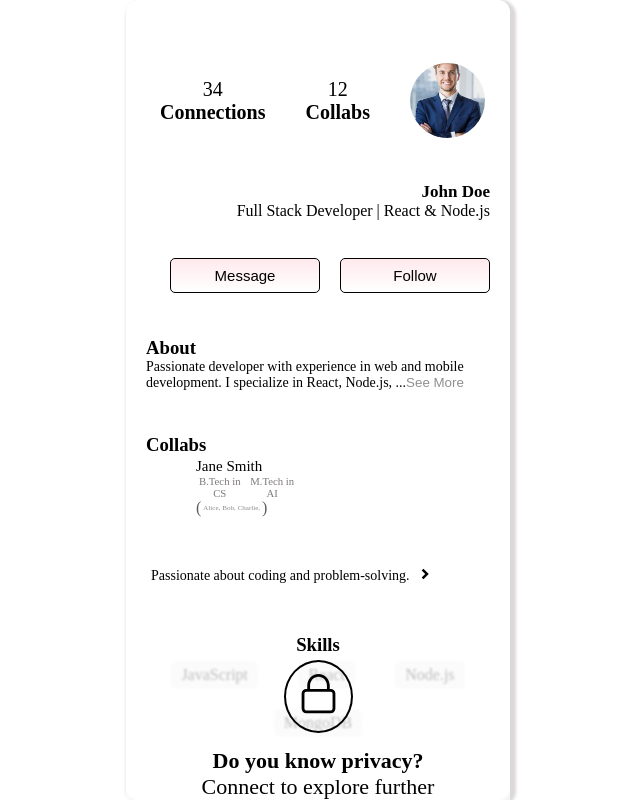
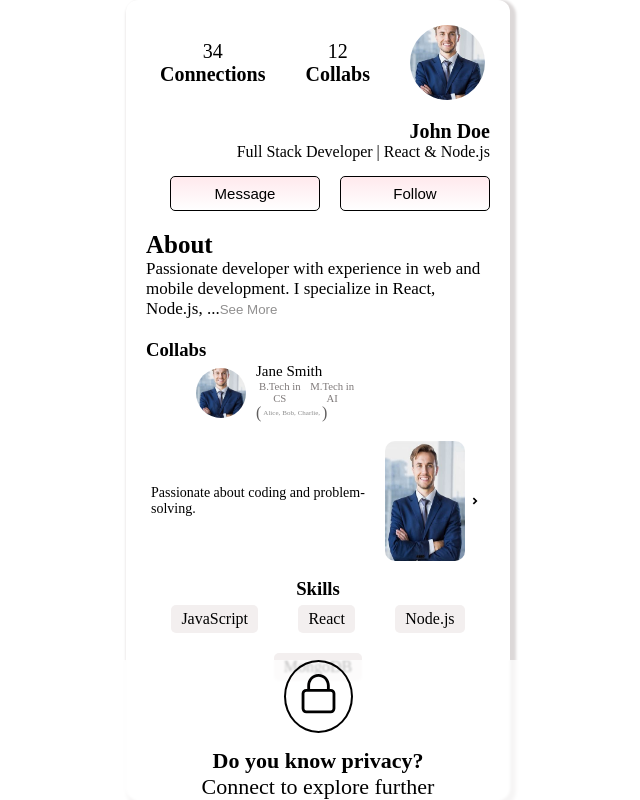
Before and after one commit to sachinpal14/MiddleSection1, a React (Vite) app: page / in a window 1280 px wide. Shown: the whole page, without its empty margins (322-962 px from the left). Built offline with nearby package versions, Linux system fonts and the light colour scheme.

Commit message:
classname change

```diff
--- a/src/components/MiddleSection/MiddleSection-1.css
+++ b/src/components/MiddleSection/MiddleSection-1.css
@@ -1,23 +1,23 @@
-.middle-section-1-mainParent {
+.Followers-middle-section-1-mainParent-privacy {
   display: flex;
   justify-content: center;
   align-items: center;
 }
 
-.middle-section-1-middle-section {
+.Followers-middle-section-1-middle-section-privacy {
   padding: 20px;
   box-shadow: 3px 3px 3px 3px rgb(220, 216, 216);
   border-radius: 12px;
   text-align: center;
   flex-direction: column;
   display: flex;
-  justify-content: space-evenly;
+  gap: 15px;
   width: 30vw;
   min-height: 100vh;
   position: relative;
 }
 
-.middle-section-1-profile-header {
+.Followers-middle-section-1-profile-header-privacy {
   display: flex;
   flex-direction: row-reverse;
   justify-content: end;
@@ -27,138 +27,177 @@
   font-size: 20px;
 }
 
-.middle-section-1-profile-info {
+.Followers-middle-section-1-profile-info-privacy {
   display: flex;
   flex-direction: column;
   align-items: end;
 }
 
-.middle-section-1-profile-info h2 {
-  font-size: 17px;
+.Followers-middle-section-1-profile-info-privacy h2 {
+  font-size: 20px;
 }
 
-.middle-section-1-imageContainer {
+.Followers-middle-section-1-imageContainer-privacy {
   height: 75px;
   width: 75px;
   border-radius: 50%;
 }
 
-.middle-section-1-profile-pic {
+.Followers-middle-section-1-profile-pic-privacy {
   height: 100%;
   width: 100%;
   border-radius: 50%;
   object-fit: cover;
 }
 
-.middle-section-1-profile-header div {
+.Followers-middle-section-1-profile-header-privacy div {
   display: flex;
   flex-direction: column-reverse;
 }
 
-.middle-section-1-profile-buttons {
+.Followers-middle-section-1-profile-buttons-privacy {
   display: flex;
   justify-content: end;
   gap: 20px;
 }
 
-.middle-section-1-about-section {
+.Followers-middle-section-1-about-section-privacy {
   padding: 5px 0px;
 }
 
-.middle-section-1-about-section h3 {
+.Followers-middle-section-1-about-section-privacy h3 {
   text-align: start;
+  font-size: 25px;
 }
-.middle-section-1-about-button {
+
+.Followers-middle-section-1-about-button-privacy {
   border: none;
   outline: none;
   background-color: transparent;
   color: rgb(144, 143, 143);
 }
-.middle-section-1-about-section p {
+
+.Followers-middle-section-1-about-section-privacy p {
   text-align: start;
-  font-size: 14px;
+  font-size: 17px;
 }
 
-.middle-section-1-collabs-section h3 {
+.Followers-middle-section-1-collabs-section-privacy h3 {
   text-align: start;
 }
 
-.middle-section-1-collabratorCard {
+.Followers-middle-section-1-collabratorCard-privacy {
   padding: 2px 50px;
+  display: flex;
+  gap: 10px;
+  align-items: center;
 }
 
-.middle-section-1-collabratorDetails {
+.Followers-middle-section-1-collab-image-privacy {
+  width: 50px;
+  height: 50px;
+  background-color: #fff;
+}
+
+.Followers-middle-section-1-collab-image-privacy img {
+  height: 100%;
+  width: 100%;
+  object-fit: cover;
+  object-position: center;
+  border-radius: 50%;
+}
+
+.Followers-middle-section-1-collabratorDetails-privacy {
   flex-direction: column;
   display: flex;
   width: 100px;
 }
 
-.middle-section-1-collabratorDetails h4 {
+.Followers-middle-section-1-collabratorDetails-privacy h4 {
   font-size: 15px;
   font-weight: 500;
   text-align: start;
 }
 
-.middle-section-1-collabratorDetails .middle-section-1-education {
+.Followers-middle-section-1-collabratorDetails-privacy .Followers-middle-section-1-education-privacy {
   display: flex;
   align-items: center;
   justify-content: center;
   gap: 5px;
 }
 
-.middle-section-1-collabratorDetails .middle-section-1-education h6 {
+.Followers-middle-section-1-collabratorDetails-privacy .Followers-middle-section-1-education-privacy h6 {
   font-weight: 300;
   color: #726d6dea;
 }
 
-.middle-section-1-collabratorDetails .middle-section-1-subCollabrators {
+.Followers-middle-section-1-collabratorDetails-privacy .Followers-middle-section-1-subCollabrators-privacy {
   display: flex;
   align-items: center;
   gap: 2px;
   color: #514f4fea;
 }
 
-.middle-section-1-collabratorDetails .middle-section-1-subCollabrators h6 {
+.Followers-middle-section-1-collabratorDetails-privacy .Followers-middle-section-1-subCollabrators-privacy h6 {
   font-size: 7px;
   font-weight: 100;
   color: #828282ea;
 }
 
-.middle-section-1-paragraphAndArrow {
+.Followers-middle-section-1-paragraphAndArrow-privacy {
   width: 100%;
   display: flex;
+  justify-content: space-between;
   padding: 2px 5px;
   align-items: center;
 }
-.middle-section-1-para {
+
+.Followers-middle-section-1-para-privacy {
   text-align: start;
   font-size: 14px;
 }
-.middle-section-1-paragrapgh-icon {
+
+.Followers-middle-section-1-iconAndImage-privacy {
+  display: flex;
+  height: 120px;
+  width: 110px;
+  border-radius: 15px;
+  align-items: center;
+}
+
+.Followers-middle-section-1-iconAndImage-privacy img {
+  height: 100%;
+  width: 80%;
+  border-radius: 10px;
+}
+
+.Followers-middle-section-1-paragrapgh-icon-privacy {
   font-size: 30px;
 }
 
-.middle-section-1-skill-list {
+.Followers-middle-section-1-skills-section-privacy {
+  height: 200px;
+}
+
+.Followers-middle-section-1-skill-list-privacy {
   display: flex;
   align-items: center;
   justify-content: space-evenly;
   padding: 5px;
   flex-wrap: wrap;
   gap: 20px;
-  flex-wrap: wrap;
 }
 
-.middle-section-1-skill-list .middle-section-1-skillsMiniDiv {
+.Followers-middle-section-1-skill-list-privacy .Followers-middle-section-1-skillsMiniDiv-privacy {
   background-color: #f3efef;
   border-radius: 5px;
   padding: 5px 10px;
 }
 
-.middle-section-1-blur {
+.Followers-middle-section-1-blur-privacy {
   position: absolute;
   backdrop-filter: blur(1px);
   background-color: #ffffffbe;
-
   height: 140px;
   width: 100%;
   bottom: 0;
@@ -167,19 +206,20 @@
   gap: 15px;
   left: 0;
   align-items: center;
+  position: fixed;
 }
 
-.middle-section-1-blur h2 {
+.Followers-middle-section-1-blur-privacy h2 {
   font-weight: 600;
   font-size: 22px;
 }
 
-.middle-section-1-blur h3 {
+.Followers-middle-section-1-blur-privacy h3 {
   font-weight: 100;
   font-size: 22px;
 }
 
-.middle-section-1-blur .middle-section-1-lock {
+.Followers-middle-section-1-blur-privacy .Followers-middle-section-1-lock-privacy {
   border: 2px solid black;
   border-radius: 50%;
   height: fit-content;
@@ -187,12 +227,12 @@
   padding: 10px;
 }
 
-.middle-section-1-lockIcon {
+.Followers-middle-section-1-lockIcon-privacy {
   font-size: 45px;
   font-weight: 500;
 }
 
-.middle-section-1-btn {
+.Followers-middle-section-1-btn-privacy {
   background: linear-gradient(to bottom, #ffe9ed, white);
   color: black;
   border: 1px solid black;
@@ -204,38 +244,46 @@
 }
 
 @media (min-width: 1024px) and (max-width: 1062px) {
-  .middle-section-1-middle-section {
+  .Followers-middle-section-1-middle-section-privacy {
     width: 40vw;
     padding: 30px;
   }
-  .middle-section-1-imageContainer {
+
+  .Followers-middle-section-1-imageContainer-privacy {
     width: 90px;
     height: 90px;
   }
 
-  .middle-section-1-profile-header {
+  .Followers-middle-section-1-profile-header-privacy {
     font-size: 20px;
   }
-  .middle-section-1-profile-info h2 {
+
+  .Followers-middle-section-1-profile-info-privacy h2 {
     font-size: 20px;
   }
-  .middle-section-1-about-section p {
+
+  .Followers-middle-section-1-about-section-privacy p {
     font-size: 16px;
   }
-  .middle-section-1-collabratorDetails {
+
+  .Followers-middle-section-1-collabratorDetails-privacy {
     width: 150px;
   }
-  .middle-section-1-collabratorDetails h4 {
+
+  .Followers-middle-section-1-collabratorDetails-privacy h4 {
     font-size: 18px;
   }
-  .middle-section-1-collabratorDetails .middle-section-1-subCollabrators h6 {
+
+  .Followers-middle-section-1-collabratorDetails-privacy .Followers-middle-section-1-subCollabrators-privacy h6 {
     font-size: 10px;
   }
-  .middle-section-1-blur {
+
+  .Followers-middle-section-1-blur-privacy {
     height: 170px;
   }
-  .middle-section-1-blur h2,
-  .middle-section-1-blur h3 {
+
+  .Followers-middle-section-1-blur-privacy h2,
+  .Followers-middle-section-1-blur-privacy h3 {
     font-size: 26px;
   }
 }
--- a/src/components/MiddleSection/MiddleSection-1.jsx
+++ b/src/components/MiddleSection/MiddleSection-1.jsx
@@ -3,42 +3,30 @@ import "./MiddleSection-1.css";
 import { GoLock } from "react-icons/go";
 import { RiArrowDropRightLine } from "react-icons/ri";
 import image from "../../assets/person.jpeg";
+
 const MiddleSection1 = () => {
   // Static data for testing
-  const [profilePic, setProfilePic] = useState(image);
-  const [collabs, setCollabs] = useState(12);
-  const [connections, setConnections] = useState(34);
-  const [name, setName] = useState("John Doe");
-  const [title, setTitle] = useState("Full Stack Developer | React & Node.js");
-  const [buttons, setButtons] = useState(["Message", "Follow"]);
-  const [about, setAbout] = useState(
+  const [profilePic] = useState(image);
+  const [collabs] = useState(12);
+  const [connections] = useState(34);
+  const [name] = useState("John Doe");
+  const [title] = useState("Full Stack Developer | React & Node.js");
+  const [buttons] = useState(["Message", "Follow"]);
+  const [about] = useState(
     "I am a passionate full-stack developer with expertise in React and Node.js."
   );
-  const [collaboratorName, setCollaboratorName] = useState("Jane Smith");
-  const [education, setEducation] = useState(["B.Tech in CS", "M.Tech in AI"]);
-  const [subCollaborators, setSubCollaborators] = useState([
-    "Alice",
-    "Bob",
-    "Charlie",
-  ]);
-  const [paragraph, setParagraph] = useState(
-    "Passionate about coding and problem-solving."
-  );
-  const [skills, setSkills] = useState([
-    "JavaScript",
-    "React",
-    "Node.js",
-    "MongoDB",
-  ]);
+  const [collaboratorName] = useState("Jane Smith");
+  const [education] = useState(["B.Tech in CS", "M.Tech in AI"]);
+  const [subCollaborators] = useState(["Alice", "Bob", "Charlie"]);
+  const [paragraph] = useState("Passionate about coding and problem-solving.");
+  const [skills] = useState(["JavaScript", "React", "Node.js", "MongoDB"]);
   const [isExpanded, setIsExpanded] = useState(false);
-  // About Section with "See More" Feature
-  const [fullAboutText, setfullAboutText] = useState(
+  const [fullAboutText] = useState(
     "Passionate developer with experience in web and mobile development. I specialize in React, Node.js, and building scalable applications. Love to work on open-source projects and contribute to the tech community."
   );
 
   const toggleExpand = () => setIsExpanded(!isExpanded);
 
-  // Limiting text length before showing "See More"
   const maxLength = 100;
   const displayedText = isExpanded
     ? fullAboutText
@@ -46,72 +34,59 @@ const MiddleSection1 = () => {
       (fullAboutText.length > maxLength ? "..." : "");
 
   return (
-    <div className="middle-section-1-mainParent">
-      <div className="middle-section-1-middle-container">
-        <div className="middle-section-1-middle-section">
-          {/* Profile Details */}
-          <div className="middle-section-1-profile-header">
-            <div className="middle-section-1-imageContainer">
-              <img
-                src={profilePic}
-                alt="Profile"
-                className="middle-section-1-profile-pic"
-              />
+    <div className="Followers-middle-section-1-mainParent-privacy">
+      <div className="Followers-middle-section-1-middle-container-privacy">
+        <div className="Followers-middle-section-1-middle-section-privacy">
+          <div className="Followers-middle-section-1-profile-header-privacy">
+            <div className="Followers-middle-section-1-imageContainer-privacy">
+              <img src={profilePic} alt="Profile" className="Followers-middle-section-1-profile-pic-privacy" />
             </div>
-            <div className="middle-section-1-collabsDetails">
+            <div className="Followers-middle-section-1-collabsDetails-privacy">
               <h4>Collabs</h4> <span>{collabs}</span>
             </div>
-            <div className="middle-section-1-connectionsDetails">
+            <div className="Followers-middle-section-1-connectionsDetails-privacy">
               <h4>Connections</h4>
               <span>{connections}</span>
             </div>
           </div>
 
-          {/* Name and Details */}
-          <div className="middle-section-1-profile-info">
+          <div className="Followers-middle-section-1-profile-info-privacy">
             <h2>{name}</h2>
             <p>{title}</p>
           </div>
 
-          {/* Buttons */}
-          <div className="middle-section-1-profile-buttons">
+          <div className="Followers-middle-section-1-profile-buttons-privacy">
             {buttons.map((btn, index) => (
-              <button key={index} className="middle-section-1-btn">
-                {btn}
-              </button>
+              <button key={index} className="Followers-middle-section-1-btn-privacy">{btn}</button>
             ))}
           </div>
 
-          {/* About Section */}
-          <div className="middle-section-1-about-section">
+          <div className="Followers-middle-section-1-about-section-privacy">
             <h3>About</h3>
-
             <p>
               {displayedText}
-              <span>
-                {fullAboutText.length > maxLength && (
-                  <button
-                    className="middle-section-1-about-button"
-                    onClick={toggleExpand}
-                  >
-                    {isExpanded ? "See Less" : "See More"}
-                  </button>
-                )}
-              </span>
+              {fullAboutText.length > maxLength && (
+                <button className="Followers-middle-section-1-about-button-privacy" onClick={toggleExpand}>
+                  {isExpanded ? "See Less" : "See More"}
+                </button>
+              )}
             </p>
           </div>
-          {/* Collaborators */}
-          <div className="middle-section-1-collabs-section">
+
+          <div className="Followers-middle-section-1-collabs-section-privacy">
             <h3>Collabs</h3>
-            <div className="middle-section-1-collabratorCard">
-              <div className="middle-section-1-collabratorDetails">
+            <div className="Followers-middle-section-1-collabratorCard-privacy">
+              <div className="Followers-middle-section-1-collab-image-privacy">
+                <img src={image} alt="" />
+              </div>
+              <div className="Followers-middle-section-1-collabratorDetails-privacy">
                 <h4>{collaboratorName}</h4>
-                <div className="middle-section-1-education">
+                <div className="Followers-middle-section-1-education-privacy">
                   {education.map((val, index) => (
                     <h6 key={index}>{val}</h6>
                   ))}
                 </div>
-                <div className="middle-section-1-subCollabrators">
+                <div className="Followers-middle-section-1-subCollabrators-privacy">
                   (
                   {subCollaborators.map((val, index) => (
                     <h6 key={index}>{val},</h6>
@@ -122,34 +97,30 @@ const MiddleSection1 = () => {
             </div>
           </div>
 
-          {/* Paragraph and Arrow */}
-          <div className="middle-section-1-paragraphAndArrow">
-            <div className="middle-section-1-para">
+          <div className="Followers-middle-section-1-paragraphAndArrow-privacy">
+            <div className="Followers-middle-section-1-para-privacy">
               <p>{paragraph}</p>
             </div>
-            <div className="middle-section-1-icon">
-              <RiArrowDropRightLine className="middle-section-1-paragrapgh-icon" />
+            <div className="Followers-middle-section-1-iconAndImage-privacy">
+              <img src={image} alt="" />
+              <RiArrowDropRightLine className="Followers-middle-section-1-paragrapgh-icon-privacy" />
             </div>
           </div>
 
-          {/* Skills */}
-          <div className="middle-section-1-skills-section">
+          <div className="Followers-middle-section-1-skills-section-privacy">
             <h3>Skills</h3>
-            <div className="middle-section-1-skill-list">
+            <div className="Followers-middle-section-1-skill-list-privacy">
               {skills.map((val, index) => (
-                <div key={index} className="middle-section-1-skillsMiniDiv">
-                  {val}
-                </div>
+                <div key={index} className="Followers-middle-section-1-skillsMiniDiv-privacy">{val}</div>
               ))}
             </div>
           </div>
 
-          {/* Blur Section */}
-          <div className="middle-section-1-blur">
-            <div className="middle-section-1-lock">
-              <GoLock className="middle-section-1-lockIcon" />
+          <div className="Followers-middle-section-1-blur-privacy">
+            <div className="Followers-middle-section-1-lock-privacy">
+              <GoLock className="Followers-middle-section-1-lockIcon-privacy" />
             </div>
-            <div className="middle-section-1-headings">
+            <div className="Followers-middle-section-1-headings-privacy">
               <h2>Do you know privacy?</h2>
               <h3>Connect to explore further</h3>
             </div>
```
